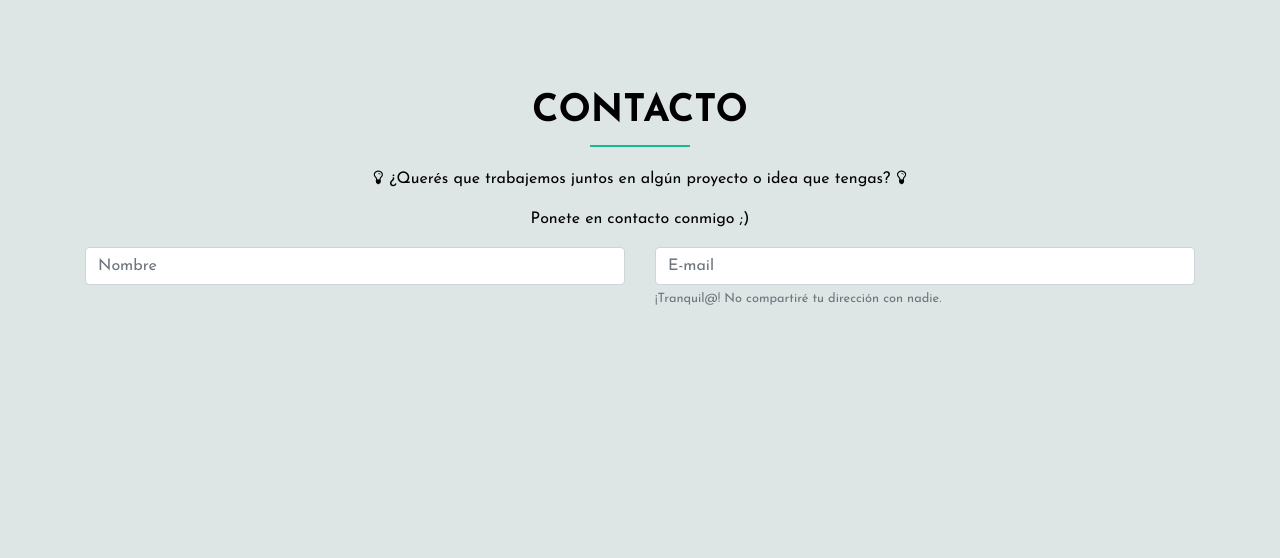
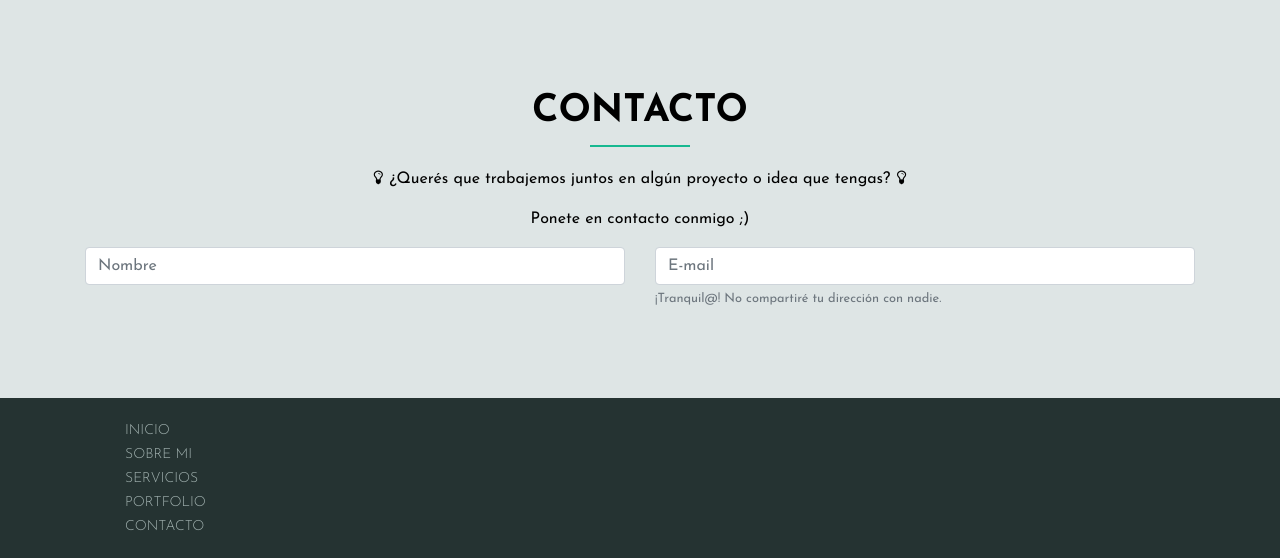
Before and after one commit to nabiedma/web-personal, a PHP site: page / in a window 1280 px wide. Shown: the part 2971-3529 px from the top of the page. Before the commit the page ends 3276 px from the top, so only its background shows below. Run offline with PHP 8.4, Linux system fonts and the light colour scheme.

Commit message:
Se comenzó con sección de Contacto y el footer

```diff
--- a/css/style.css
+++ b/css/style.css
@@ -196,6 +196,34 @@ nav li a:hover, nav li a:active {
 }
 
 /* ------------------------ */
+/* FOOTER */
+/* ------------------------ */
+
+footer {
+  background-color: #253332;
+  padding: 20px 0;
+}
+
+.footer-links, .footer-social {
+  list-style-type: none;
+
+}
+
+footer ul {
+  margin-bottom: 0;
+}
+
+.footer-links a, .footer-social a {
+  color: #a4b4b2;
+  text-decoration: none;
+  font-size: 14px;
+  text-transform: uppercase;
+  font-weight: 300;
+}
+
+
+
+/* ------------------------ */
 /* ----- MEDIA QUERY ----- */
 /* ------------------------ */
 
--- a/index.html
+++ b/index.html
@@ -201,11 +201,24 @@
     <!-- FIN de SECTION /// CONTACTO -->
 
     <!-- FOOTER -->
-    <footer class="foot">
+    <footer>
       <div class="container">
-        <div class="row">
-          <div class="col">
-
+        <div class="row justify-content-between">
+          <div class="col-3">
+            <ul class="footer-links">
+              <li><a href="#">Inicio</a></li>
+              <li><a href="#">Sobre Mi</a></li>
+              <li><a href="#">Servicios</a></li>
+              <li><a href="#">Portfolio</a></li>
+              <li><a href="#">Contacto</a></li>
+            </ul>
+          </div>
+          <div class="col-3">
+            <ul class="footer-social">
+              <li><a href="#"><i class=""></i></a></li>
+              <li><a href="#"><i class=""></i></a></li>
+              <li><a href="#"><i class=""></i></a></li>
+            </ul>
           </div>
         </div>
       </div>
```
